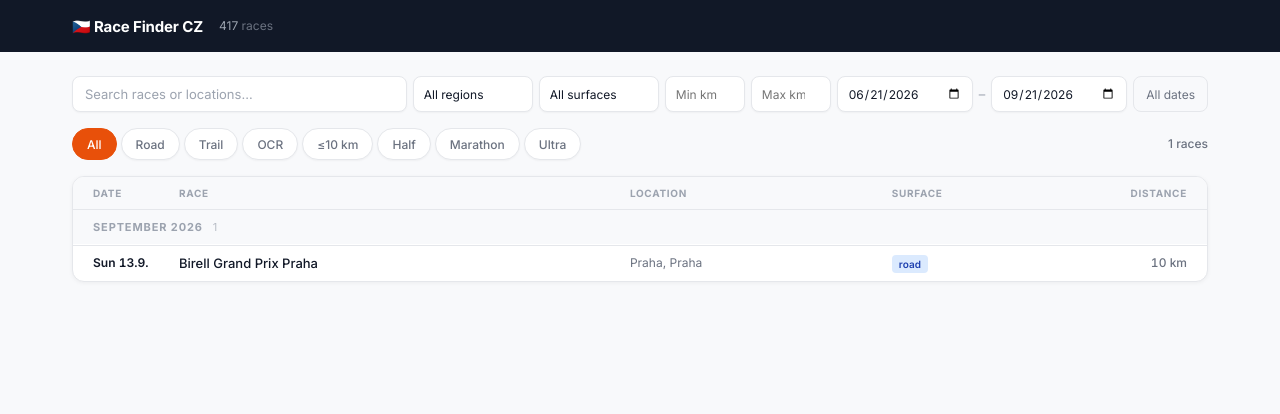
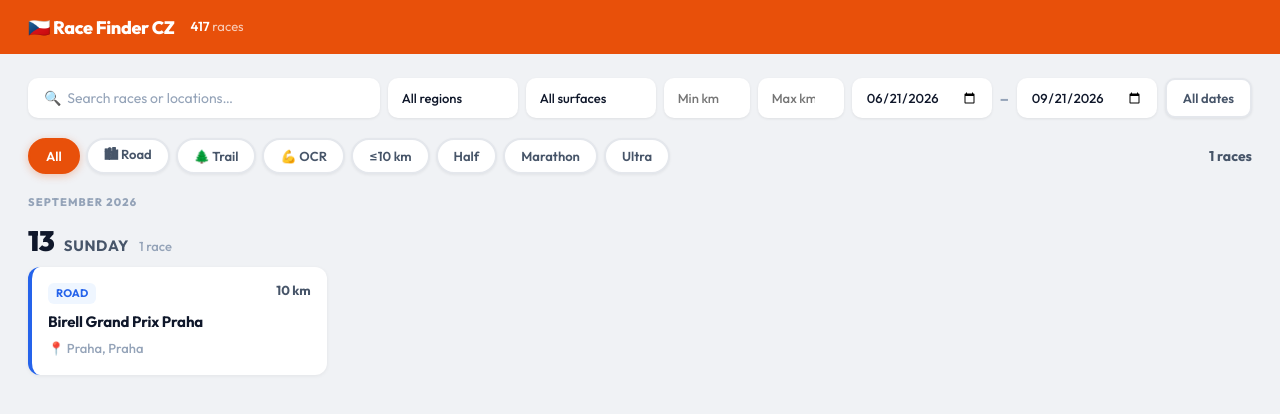
Before and after one commit to barborastuchla96/dndrepo, a Next.js app in the folder race-finder/: page / in a window 1280 px wide. Shown: the top 414 px of the page. Built offline with nearby package versions, Linux system fonts and the light colour scheme.

Commit message:
ui: sporty card design with Outfit font, color by surface, bold headings
Co-Authored-By: Claude Sonnet 4.6 <noreply@anthropic.com>
Claude-Session: https://claude.ai/code/session_01QCopcRLCCsGswu9n6GGvF5

```diff
--- a/race-finder/app/globals.css
+++ b/race-finder/app/globals.css
@@ -1,19 +1,22 @@
-@import url('https://fonts.googleapis.com/css2?family=Inter:wght@400;500;600;700&display=swap');
+@import url('https://fonts.googleapis.com/css2?family=Outfit:wght@400;500;600;700;800;900&display=swap');
 
 :root {
-  --bg: #f8f9fb;
-  --surface: #ffffff;
-  --border: #e5e7eb;
-  --text: #111827;
-  --text2: #6b7280;
-  --muted: #9ca3af;
+  --bg: #f0f2f5;
+  --surface: #fff;
+  --border: #e4e7ec;
+  --text: #0f172a;
+  --text2: #475569;
+  --muted: #94a3b8;
   --accent: #e8500a;
-  --row-hover: #fdf4f0;
 
-  --road-bg:  #dbeafe; --road-fg:  #1e40af;
-  --trail-bg: #dcfce7; --trail-fg: #166534;
-  --mixed-bg: #ede9fe; --mixed-fg: #5b21b6;
-  --itra-bg:  #fef9c3; --itra-fg:  #92400e;
+  --road:  #2563eb;
+  --trail: #16a34a;
+  --mixed: #7c3aed;
+  --itra:  #d97706;
+
+  --road-bg:  #eff6ff;
+  --trail-bg: #f0fdf4;
+  --mixed-bg: #f5f3ff;
 }
 
 *, *::before, *::after { box-sizing: border-box; margin: 0; padding: 0; }
@@ -21,279 +24,277 @@
 html, body {
   background: var(--bg);
   color: var(--text);
-  font-family: 'Inter', -apple-system, BlinkMacSystemFont, sans-serif;
-  font-size: 13px;
-  line-height: 1.4;
+  font-family: 'Outfit', -apple-system, BlinkMacSystemFont, sans-serif;
+  font-size: 14px;
+  line-height: 1.5;
   -webkit-font-smoothing: antialiased;
 }
 
 /* ── Header ── */
 .site-header {
-  background: #111827;
+  background: var(--accent);
   position: sticky;
   top: 0;
   z-index: 200;
 }
 .site-header-inner {
-  max-width: 1200px;
+  max-width: 1280px;
   margin: 0 auto;
-  padding: 0 32px;
-  height: 52px;
+  padding: 0 28px;
+  height: 54px;
   display: flex;
   align-items: center;
   gap: 16px;
 }
 .brand {
-  font-size: 15px;
-  font-weight: 700;
+  font-size: 18px;
+  font-weight: 800;
   color: #fff;
   text-decoration: none;
-  letter-spacing: -0.01em;
+  letter-spacing: -0.02em;
 }
-.header-stat { font-size: 12px; color: #6b7280; }
-.header-stat span { color: #9ca3af; }
+.header-stat { font-size: 13px; color: rgba(255,255,255,0.7); }
+.header-stat span { color: #fff; font-weight: 600; }
 
 /* ── Main ── */
 main {
-  max-width: 1200px;
+  max-width: 1280px;
   margin: 0 auto;
-  padding: 24px 32px 80px;
+  padding: 24px 28px 80px;
 }
-.page { display: flex; flex-direction: column; gap: 16px; }
+.page { display: flex; flex-direction: column; gap: 20px; }
 
 /* ── Toolbar ── */
 .toolbar {
   display: flex;
   flex-wrap: wrap;
-  gap: 6px;
+  gap: 8px;
   align-items: center;
 }
 
 .search-input {
-  flex: 1 1 200px;
-  height: 36px;
+  flex: 1 1 220px;
+  height: 40px;
+  padding: 0 14px;
+  border: 2px solid transparent;
+  border-radius: 10px;
+  background: var(--surface);
+  font-size: 14px;
+  font-family: inherit;
+  font-weight: 500;
+  color: var(--text);
+  box-shadow: 0 1px 3px rgba(0,0,0,0.08);
+}
+.search-input::placeholder { color: var(--muted); font-weight: 400; }
+.search-input:focus { outline: none; border-color: var(--accent); }
+
+.tb-select, .tb-num, .tb-date {
+  height: 40px;
   padding: 0 12px;
-  border: 1px solid var(--border);
-  border-radius: 8px;
+  border: 2px solid transparent;
+  border-radius: 10px;
   background: var(--surface);
   font-size: 13px;
   font-family: inherit;
-  color: var(--text);
-  box-shadow: 0 1px 2px rgba(0,0,0,0.04);
-}
-.search-input::placeholder { color: var(--muted); }
-
-.tb-select, .tb-num, .tb-date {
-  height: 36px;
-  padding: 0 10px;
-  border: 1px solid var(--border);
-  border-radius: 8px;
-  background: var(--surface);
-  font-size: 12px;
-  font-family: inherit;
+  font-weight: 500;
   color: var(--text);
   appearance: none;
   -webkit-appearance: none;
-  box-shadow: 0 1px 2px rgba(0,0,0,0.04);
+  box-shadow: 0 1px 3px rgba(0,0,0,0.08);
 }
-.tb-select { min-width: 120px; }
-.tb-num    { width: 80px; }
-.tb-date   { width: 136px; }
-.dash      { color: var(--muted); }
+.tb-select { min-width: 130px; }
+.tb-num    { width: 86px; }
+.tb-date   { width: 140px; }
+.dash      { color: var(--muted); font-weight: 700; font-size: 16px; }
 
-.search-input:focus, .tb-select:focus, .tb-num:focus, .tb-date:focus {
-  outline: none;
-  border-color: var(--accent);
-}
+.tb-select:focus, .tb-num:focus, .tb-date:focus { outline: none; border-color: var(--accent); }
 
-.clear-btn, .link-btn {
-  height: 36px;
-  padding: 0 12px;
-  border: 1px solid var(--border);
-  border-radius: 8px;
-  background: transparent;
-  font-size: 12px;
+.link-btn {
+  height: 40px;
+  padding: 0 16px;
+  border: 2px solid var(--border);
+  border-radius: 10px;
+  background: var(--surface);
+  font-size: 13px;
   font-family: inherit;
+  font-weight: 600;
   color: var(--text2);
   cursor: pointer;
+  box-shadow: 0 1px 3px rgba(0,0,0,0.08);
 }
-.clear-btn:hover, .link-btn:hover { color: var(--accent); border-color: var(--accent); }
+.link-btn:hover { border-color: var(--accent); color: var(--accent); }
 
 /* ── Pill row ── */
 .pill-row {
   display: flex;
-  gap: 4px;
+  gap: 6px;
   align-items: center;
   flex-wrap: wrap;
 }
 .pill {
-  height: 32px;
-  padding: 0 14px;
-  border-radius: 16px;
-  border: 1px solid var(--border);
+  height: 36px;
+  padding: 0 16px;
+  border-radius: 18px;
+  border: 2px solid var(--border);
   background: var(--surface);
   color: var(--text2);
-  font-size: 12px;
-  font-weight: 500;
+  font-size: 13px;
+  font-weight: 600;
   cursor: pointer;
   font-family: inherit;
-  transition: all 0.1s;
-  box-shadow: 0 1px 2px rgba(0,0,0,0.04);
+  transition: all 0.12s;
+  box-shadow: 0 1px 3px rgba(0,0,0,0.06);
 }
 .pill:hover { border-color: var(--accent); color: var(--accent); }
-.pill-on { background: var(--accent); border-color: var(--accent); color: #fff; box-shadow: none; }
-.pill-on:hover { color: #fff; border-color: var(--accent); }
+.pill-on { background: var(--accent); border-color: var(--accent); color: #fff; box-shadow: 0 2px 8px rgba(232,80,10,0.3); }
+.pill-on:hover { color: #fff; }
 
 .result-inline {
   margin-left: auto;
-  font-size: 12px;
+  font-size: 14px;
+  font-weight: 700;
   color: var(--text2);
-  font-weight: 500;
-  white-space: nowrap;
 }
 
-/* ── Table wrapper ── */
-.table-wrap {
-  background: var(--surface);
-  border: 1px solid var(--border);
-  border-radius: 12px;
-  overflow: hidden;
-  box-shadow: 0 1px 4px rgba(0,0,0,0.05);
+/* ── Date section ── */
+.date-section { display: flex; flex-direction: column; gap: 10px; }
+
+.date-heading {
+  display: flex;
+  align-items: baseline;
+  gap: 10px;
 }
 
-/* ── Month divider ── */
-.month-divider {
-  display: flex;
-  align-items: center;
-  padding: 10px 20px 8px;
-  background: var(--bg);
-  border-top: 1px solid var(--border);
+.date-heading-day {
+  font-size: 28px;
+  font-weight: 900;
+  color: var(--text);
+  letter-spacing: -0.03em;
+  line-height: 1;
+}
+
+.date-heading-label {
+  font-size: 15px;
+  font-weight: 700;
+  color: var(--text2);
+  text-transform: uppercase;
+  letter-spacing: 0.04em;
+}
+
+.date-heading-count {
+  font-size: 13px;
+  color: var(--muted);
+  font-weight: 500;
+}
+
+/* ── Card grid ── */
+.card-grid {
+  display: grid;
+  grid-template-columns: repeat(auto-fill, minmax(260px, 1fr));
   gap: 10px;
 }
-.month-divider:first-child { border-top: none; }
-.month-divider-label {
-  font-size: 11px;
-  font-weight: 700;
-  text-transform: uppercase;
-  letter-spacing: 0.08em;
-  color: var(--muted);
+
+/* ── Race card ── */
+.race-card {
+  background: var(--surface);
+  border-radius: 12px;
+  padding: 16px;
+  text-decoration: none;
+  color: var(--text);
+  display: flex;
+  flex-direction: column;
+  gap: 8px;
+  border-left: 4px solid var(--border);
+  box-shadow: 0 1px 4px rgba(0,0,0,0.06);
+  transition: transform 0.12s, box-shadow 0.12s;
+  position: relative;
+  overflow: hidden;
 }
-.month-divider-count {
-  font-size: 11px;
-  color: var(--muted);
-  opacity: 0.7;
+.race-card:hover {
+  transform: translateY(-2px);
+  box-shadow: 0 6px 20px rgba(0,0,0,0.10);
+}
+.race-card.surface-road  { border-left-color: var(--road); }
+.race-card.surface-trail { border-left-color: var(--trail); }
+.race-card.surface-mixed { border-left-color: var(--mixed); }
+
+.card-top {
+  display: flex;
+  justify-content: space-between;
+  align-items: flex-start;
 }
 
-/* ── Race table ── */
-.race-table {
-  width: 100%;
-  border-collapse: collapse;
+.card-dist {
+  font-size: 13px;
+  font-weight: 700;
+  color: var(--text2);
+  text-align: right;
+  line-height: 1.2;
 }
 
-.race-table thead th {
-  padding: 0 10px;
-  height: 32px;
-  text-align: left;
-  font-size: 10px;
+.card-name {
+  font-size: 15px;
   font-weight: 700;
-  text-transform: uppercase;
-  letter-spacing: 0.07em;
+  color: var(--text);
+  line-height: 1.3;
+  letter-spacing: -0.01em;
+}
+.race-card:hover .card-name { color: var(--accent); }
+
+.card-loc {
+  font-size: 13px;
   color: var(--muted);
-  border-bottom: 1px solid var(--border);
-  background: var(--bg);
-  white-space: nowrap;
-}
-.race-table thead th:first-child { padding-left: 20px; }
-.race-table thead th:last-child  { padding-right: 20px; text-align: right; }
-
-.race-table tbody tr {
-  border-bottom: 1px solid var(--border);
-  cursor: pointer;
-  transition: background 0.08s;
-  text-decoration: none;
-}
-.race-table tbody tr:last-child { border-bottom: none; }
-.race-table tbody tr:hover { background: var(--row-hover); }
-
-.race-table tbody tr.date-first td.col-date { color: var(--text); font-weight: 600; }
-.race-table tbody tr.date-first td.col-date .date-main { display: block; }
-.race-table tbody tr:not(.date-first) td.col-date { color: transparent; user-select: none; }
-
-.race-table td {
-  padding: 0 10px;
-  height: 36px;
-  vertical-align: middle;
-  white-space: nowrap;
-}
-.race-table td a {
-  display: contents;
-  text-decoration: none;
-  color: inherit;
+  font-weight: 500;
 }
 
-td.col-date {
-  padding-left: 20px;
-  font-size: 12px;
-  color: var(--text2);
-  width: 96px;
-  font-variant-numeric: tabular-nums;
+.card-badge-row {
+  display: flex;
+  gap: 5px;
+  flex-wrap: wrap;
+  margin-top: auto;
+  padding-top: 4px;
 }
-
-td.col-name {
-  font-size: 13px;
-  font-weight: 500;
-  color: var(--text);
-  max-width: 380px;
-  overflow: hidden;
-  text-overflow: ellipsis;
-}
-
-td.col-loc {
-  font-size: 12px;
-  color: var(--text2);
-  max-width: 220px;
-  overflow: hidden;
-  text-overflow: ellipsis;
-}
-
-td.col-surface { width: 80px; }
-
-td.col-dist {
-  padding-right: 20px;
-  text-align: right;
-  font-size: 12px;
-  font-weight: 500;
-  color: var(--text2);
-  font-variant-numeric: tabular-nums;
-}
-
-.race-table tbody tr:hover td.col-name { color: var(--accent); }
 
 /* ── Badges ── */
 .badge {
   display: inline-flex;
   align-items: center;
-  border-radius: 4px;
-  padding: 2px 7px;
-  font-size: 10px;
-  font-weight: 600;
+  border-radius: 6px;
+  padding: 2px 8px;
+  font-size: 11px;
+  font-weight: 700;
   white-space: nowrap;
-  letter-spacing: 0.01em;
+  letter-spacing: 0.02em;
+  text-transform: uppercase;
 }
-.b-road  { background: var(--road-bg);  color: var(--road-fg); }
-.b-trail { background: var(--trail-bg); color: var(--trail-fg); }
-.b-mixed { background: var(--mixed-bg); color: var(--mixed-fg); }
-.b-itra  { background: var(--itra-bg);  color: var(--itra-fg); }
+.b-road  { background: var(--road-bg);  color: var(--road); }
+.b-trail { background: var(--trail-bg); color: var(--trail); }
+.b-mixed { background: var(--mixed-bg); color: var(--mixed); }
+.b-itra  { background: #fffbeb; color: var(--itra); }
+
+/* ── Month divider ── */
+.month-divider {
+  font-size: 11px;
+  font-weight: 800;
+  text-transform: uppercase;
+  letter-spacing: 0.1em;
+  color: var(--muted);
+  padding: 8px 0 0;
+  border-top: 2px solid var(--border);
+  margin-top: 8px;
+}
+.month-divider:first-child { border-top: none; margin-top: 0; padding-top: 0; }
 
 /* ── Empty ── */
 .empty {
-  padding: 60px 20px;
+  padding: 80px 20px;
   text-align: center;
   color: var(--muted);
-  font-size: 14px;
+  font-size: 16px;
+  font-weight: 500;
   background: var(--surface);
-  border: 1px solid var(--border);
   border-radius: 12px;
+  box-shadow: 0 1px 4px rgba(0,0,0,0.06);
 }
 
 /* ── Detail page ── */
@@ -303,31 +304,30 @@ td.col-dist {
   gap: 6px;
   color: var(--text2);
   text-decoration: none;
-  font-size: 13px;
+  font-size: 14px;
+  font-weight: 600;
   margin-bottom: 20px;
 }
 .back-link:hover { color: var(--accent); }
 .race-detail {
   background: var(--surface);
-  border: 1px solid var(--border);
-  border-radius: 12px;
-  padding: 28px 32px;
+  border-radius: 14px;
+  padding: 32px 36px;
+  box-shadow: 0 2px 8px rgba(0,0,0,0.07);
 }
-.race-detail h1 { font-size: 24px; font-weight: 700; letter-spacing: -0.02em; margin: 8px 0 24px; }
-.detail-grid { display: grid; grid-template-columns: repeat(3, 1fr); gap: 10px; margin-bottom: 24px; }
-.detail-item { background: var(--bg); border: 1px solid var(--border); border-radius: 8px; padding: 12px 16px; }
-.detail-item-label { font-size: 10px; font-weight: 700; text-transform: uppercase; letter-spacing: 0.07em; color: var(--muted); margin-bottom: 4px; }
-.detail-item-value { font-size: 15px; font-weight: 600; }
-.detail-desc { color: var(--text2); font-size: 13px; line-height: 1.6; margin-bottom: 16px; }
-.detail-link { color: var(--accent); text-decoration: none; font-size: 13px; font-weight: 500; }
+.race-detail h1 { font-size: 28px; font-weight: 800; letter-spacing: -0.02em; margin: 10px 0 24px; }
+.detail-grid { display: grid; grid-template-columns: repeat(3, 1fr); gap: 12px; margin-bottom: 24px; }
+.detail-item { background: var(--bg); border-radius: 10px; padding: 14px 16px; }
+.detail-item-label { font-size: 11px; font-weight: 700; text-transform: uppercase; letter-spacing: 0.07em; color: var(--muted); margin-bottom: 4px; }
+.detail-item-value { font-size: 17px; font-weight: 700; }
+.detail-desc { color: var(--text2); font-size: 14px; line-height: 1.6; margin-bottom: 16px; }
+.detail-link { color: var(--accent); text-decoration: none; font-size: 14px; font-weight: 700; }
 .detail-link:hover { text-decoration: underline; }
 
 /* ── Responsive ── */
-@media (max-width: 700px) {
-  main { padding: 14px 16px 60px; }
+@media (max-width: 640px) {
+  main { padding: 16px 16px 60px; }
   .site-header-inner { padding: 0 16px; }
-  td.col-loc { display: none; }
-  td.col-surface { display: none; }
-  td.col-date { width: 70px; }
+  .card-grid { grid-template-columns: 1fr 1fr; gap: 8px; }
   .detail-grid { grid-template-columns: 1fr 1fr; }
 }
--- a/race-finder/app/page.tsx
+++ b/race-finder/app/page.tsx
@@ -7,18 +7,18 @@ import allRaces from "@/data/races.json";
 const races = allRaces as Race[];
 
 const MONTHS = ["January","February","March","April","May","June","July","August","September","October","November","December"];
-const DAYS_SHORT = ["Sun","Mon","Tue","Wed","Thu","Fri","Sat"];
+const DAYS = ["Sunday","Monday","Tuesday","Wednesday","Thursday","Friday","Saturday"];
 
 type QuickFilter = "all"|"road"|"trail"|"mixed"|"short"|"half"|"marathon"|"ultra";
 const QUICK_FILTERS: {id: QuickFilter; label: string}[] = [
-  {id:"all", label:"All"},
-  {id:"road", label:"Road"},
-  {id:"trail", label:"Trail"},
-  {id:"mixed", label:"OCR"},
-  {id:"short", label:"≤10 km"},
-  {id:"half", label:"Half"},
+  {id:"all",      label:"All"},
+  {id:"road",     label:"🏙 Road"},
+  {id:"trail",    label:"🌲 Trail"},
+  {id:"mixed",    label:"💪 OCR"},
+  {id:"short",    label:"≤10 km"},
+  {id:"half",     label:"Half"},
   {id:"marathon", label:"Marathon"},
-  {id:"ultra", label:"Ultra"},
+  {id:"ultra",    label:"Ultra"},
 ];
 
 function matchesQuick(race: Race, qf: QuickFilter) {
@@ -35,12 +35,6 @@ function matchesQuick(race: Race, qf: QuickFilter) {
 
 const today = new Date().toISOString().slice(0, 10);
 function in3m() { const d = new Date(); d.setMonth(d.getMonth()+3); return d.toISOString().slice(0,10); }
-
-function fmtDate(s: string) {
-  const d = new Date(s + "T00:00:00");
-  return `${DAYS_SHORT[d.getDay()]} ${d.getDate()}.${d.getMonth()+1}.`;
-}
-
 function fmtDist(dists: number[]) {
   return dists.map(d => Number.isInteger(d) ? d : d.toFixed(1)).join(" / ") + " km";
 }
@@ -72,23 +66,25 @@ export default function HomePage() {
     }).sort((a,b) => a.date.localeCompare(b.date)),
   [q, region, surface, minKm, maxKm, dateFrom, dateTo, quick]);
 
-  // Group by month → dates → races
+  // Group: month → date → races
   const months = useMemo(() => {
-    const monthMap = new Map<string, Map<string, Race[]>>();
+    const mm = new Map<string, Map<string, Race[]>>();
     for (const race of filtered) {
       const mk = race.date.slice(0,7);
-      if (!monthMap.has(mk)) monthMap.set(mk, new Map());
-      const dm = monthMap.get(mk)!;
+      if (!mm.has(mk)) mm.set(mk, new Map());
+      const dm = mm.get(mk)!;
       if (!dm.has(race.date)) dm.set(race.date, []);
       dm.get(race.date)!.push(race);
     }
-    return Array.from(monthMap.entries()).map(([mk, dm]) => {
+    return Array.from(mm.entries()).map(([mk, dm]) => {
       const [y, m] = mk.split("-");
       return {
         key: mk,
         label: `${MONTHS[+m-1]} ${y}`,
-        dates: Array.from(dm.entries()).map(([date, items]) => ({ date, items })),
-        count: Array.from(dm.values()).reduce((s, a) => s+a.length, 0),
+        dates: Array.from(dm.entries()).map(([date, items]) => {
+          const d = new Date(date + "T00:00:00");
+          return { date, items, day: d.getDate(), weekday: DAYS[d.getDay()] };
+        }),
       };
     });
   }, [filtered]);
@@ -97,7 +93,7 @@ export default function HomePage() {
     <div className="page">
       {/* Filters */}
       <div className="toolbar">
-        <input className="search-input" type="text" placeholder="Search races or locations…"
+        <input className="search-input" type="text" placeholder="🔍  Search races or locations…"
           value={q} onChange={e => setQ(e.target.value)} />
         <select className="tb-select" value={region} onChange={e => setRegion(e.target.value)}>
           <option value="">All regions</option>
@@ -126,49 +122,39 @@ export default function HomePage() {
         <span className="result-inline">{filtered.length} races</span>
       </div>
 
-      {/* Table */}
-      {months.length > 0 ? (
-        <div className="table-wrap">
-          <table className="race-table">
-            <thead>
-              <tr>
-                <th className="col-date">Date</th>
-                <th>Race</th>
-                <th>Location</th>
-                <th className="col-surface">Surface</th>
-                <th className="col-dist">Distance</th>
-              </tr>
-            </thead>
-            {months.map(month => (
-              <tbody key={month.key}>
-                <tr>
-                  <td colSpan={5} style={{padding:0}}>
-                    <div className="month-divider">
-                      <span className="month-divider-label">{month.label}</span>
-                      <span className="month-divider-count">{month.count}</span>
+      {/* Content */}
+      {months.length === 0 ? (
+        <div className="empty">No races found — try different filters</div>
+      ) : months.map((month, mi) => (
+        <div key={month.key}>
+          <div className={`month-divider${mi===0?" first":""}`}>{month.label}</div>
+          {month.dates.map(({ date, items, day, weekday }) => (
+            <div key={date} className="date-section" style={{marginTop: 16}}>
+              <div className="date-heading">
+                <span className="date-heading-day">{day}</span>
+                <span className="date-heading-label">{weekday}</span>
+                <span className="date-heading-count">{items.length} race{items.length!==1?"s":""}</span>
+              </div>
+              <div className="card-grid">
+                {items.map(race => (
+                  <a key={race.id} href={`/race/${race.id}`}
+                    className={`race-card${race.surface ? ` surface-${race.surface}` : ""}`}>
+                    <div className="card-top">
+                      <span className={`badge b-${race.surface}`}>{race.surface || "?"}</span>
+                      <span className="card-dist">{fmtDist(race.distancesKm)}</span>
                     </div>
-                  </td>
-                </tr>
-                {month.dates.map(({ date, items }) =>
-                  items.map((race, i) => (
-                    <tr key={race.id} className={i===0?"date-first":""} onClick={() => window.location.href=`/race/${race.id}`}>
-                      <td className="col-date">{i===0 ? fmtDate(date) : ""}</td>
-                      <td className="col-name">{race.name}</td>
-                      <td className="col-loc">{[race.location, race.region].filter(Boolean).join(", ")}</td>
-                      <td className="col-surface">
-                        {race.surface && <span className={`badge b-${race.surface}`}>{race.surface}</span>}
-                      </td>
-                      <td className="col-dist">{fmtDist(race.distancesKm)}</td>
-                    </tr>
-                  ))
-                )}
-              </tbody>
-            ))}
-          </table>
+                    <div className="card-name">{race.name}</div>
+                    <div className="card-loc">📍 {[race.location, race.region].filter(Boolean).join(", ") || "–"}</div>
+                    {race.itraPoints != null && (
+                      <div className="card-badge-row"><span className="badge b-itra">ITRA {race.itraPoints}pts</span></div>
+                    )}
+                  </a>
+                ))}
+              </div>
+            </div>
+          ))}
         </div>
-      ) : (
-        <div className="empty">No races found. <button className="link-btn" onClick={() => { setQ(""); setRegion(""); setSurface(""); setMinKm(""); setMaxKm(""); setDateFrom(""); setDateTo(""); }}>Clear all filters</button></div>
-      )}
+      ))}
     </div>
   );
 }
```
